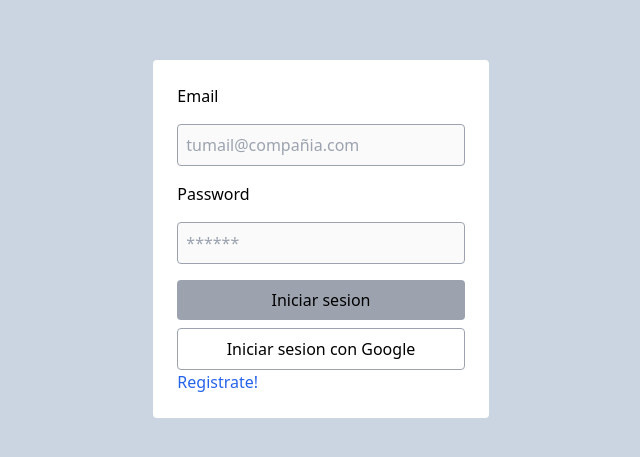
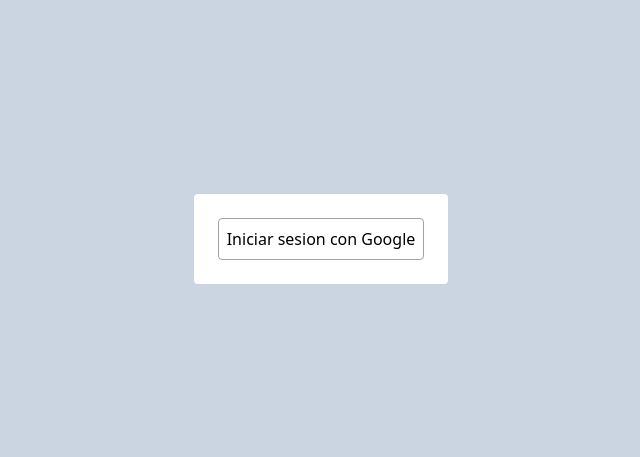
Before and after one commit to juandurefaccini/web-tpobjetos-react, a React (Vite) app: page /login in a window 1280 px wide. Shown: the part 161-618 px from the top of the page, without its empty margins (319-959 px from the left). Built offline with nearby package versions, Linux system fonts and the light colour scheme; no server answers.

Commit message:
FIx login google

```diff
--- a/src/App.jsx
+++ b/src/App.jsx
@@ -9,14 +9,12 @@ import { ProtectedRoute } from "./components/ProtectedRoute";
 const App = () => {
   return (
     // Estilado que ya venia en el template
-    <div className=" font-sans  h-screen flex flex-col">
+    <div className=" font-sans h-screen flex flex-col">
       <AuthProvider>
-        <Routes className="">
+        <Routes>
+          <Route path="/register" element={<Register />} />
           <Route path="/login" element={<Login />} />
-          <Route path="/register" element={<Register />} />
-          <Route path="*" element={<Navigate to="/login" replace />} />
-        </Routes>
-        <Routes>
+          {/* <Route path="*" element={<Navigate to="/login" replace />} /> */}
           <Route
             path="/home"
             element={
--- a/src/components/Login.jsx
+++ b/src/components/Login.jsx
@@ -41,7 +41,7 @@ export default function Login() {
     <div className="bg-slate-300 h-full flex flex-col justify-center">
       <div className="container bg-white mx-auto w-auto space-y-2 p-6 rounded">
         {error && <Alert message={error} />}
-        <form className="flex flex-col space-y-4" onSubmit={handleSubmit}>
+        {/* <form className="flex flex-col space-y-4" onSubmit={handleSubmit}>
           <label htmlFor="email" className="block">
             Email
           </label>
@@ -66,16 +66,16 @@ export default function Login() {
           <button disabled className="bg-gray-400 rounded p-2">
             Iniciar sesion
           </button>
-        </form>
+        </form> */}
         <button
           className="border-gray-400 rounded border p-2 w-full"
           onClick={handleGoogleSignIn}
         >
           Iniciar sesion con Google
         </button>
-        <Link to="/register">
+        {/* <Link to="/register">
           <span className="text-blue-600">Registrate!</span>
-        </Link>
+        </Link> */}
       </div>
     </div>
   );
--- a/src/components/Register.jsx
+++ b/src/components/Register.jsx
@@ -23,6 +23,7 @@ export default function Register() {
 
   const handleGoogleSignIn = async () => {
     await signInWithGoogle();
+    console.log("google");
     navigate("/home"); // Redireccionar a la pagina home
   };
 
--- a/src/context/authContext.jsx
+++ b/src/context/authContext.jsx
@@ -32,7 +32,8 @@ export function AuthProvider({ children }) {
 
   const signInWithGoogle = () => {
     const googleProvider = new GoogleAuthProvider();
-    signInWithPopup(auth, googleProvider);
+    console.log("google");
+    return signInWithPopup(auth, googleProvider);
   };
 
   useEffect(() => {
```
Also changed, not shown: src/repositorios/api.js (added).
